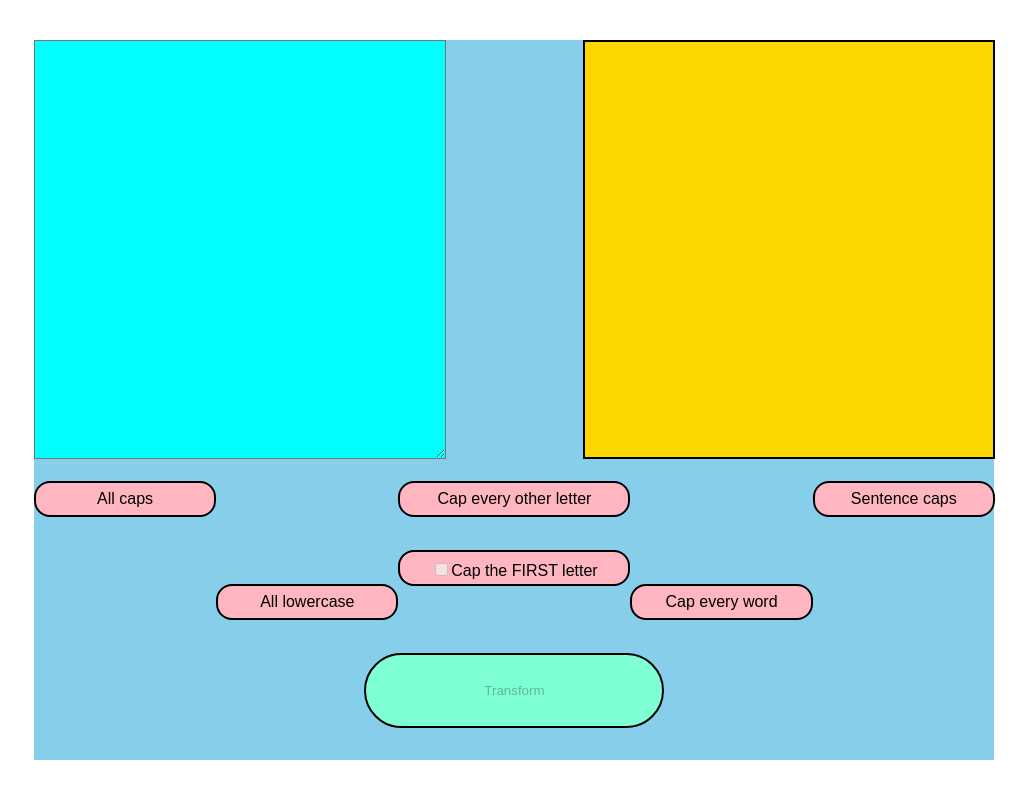
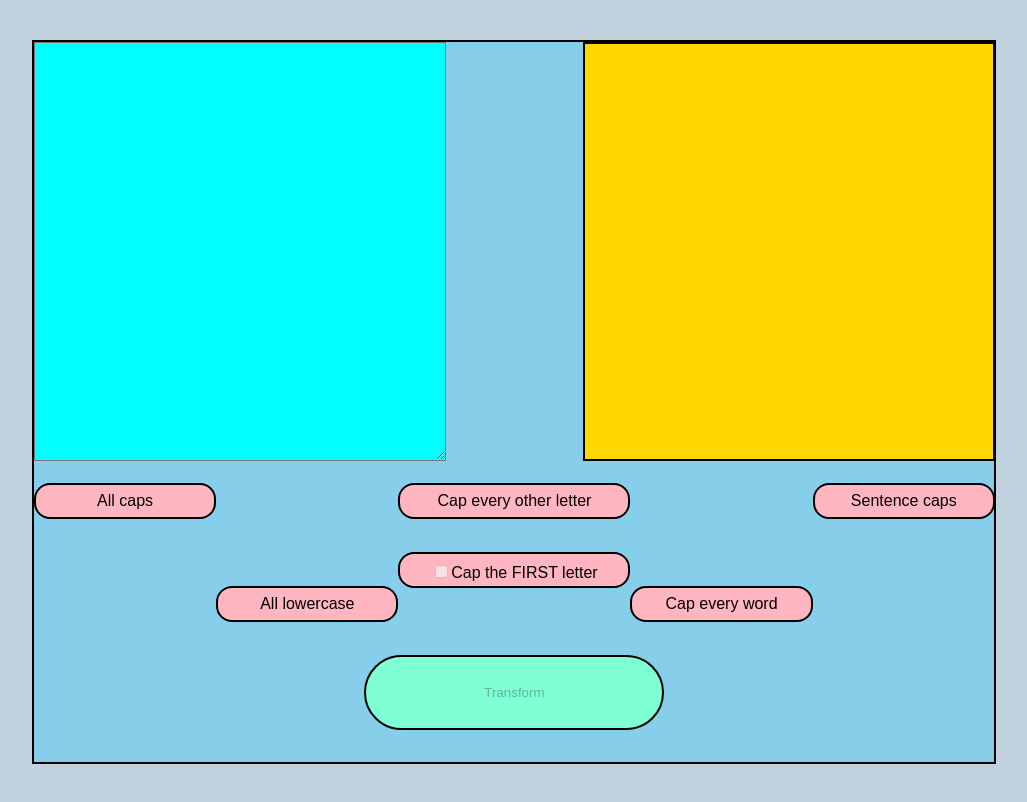
Before and after one commit to letmeeatbrioche/capitalization-app, a Next.js app: page / in a window 1280 px wide. Shown: the whole page, without its empty margins (126-1153 px from the left). Built offline with nearby package versions, Linux system fonts and the light colour scheme.

Commit message:
Set background color

```diff
--- a/src/app/globals.css
+++ b/src/app/globals.css
@@ -47,8 +47,11 @@ table {
 	border-spacing: 0;
 }
 
+
+
 /* MY STYLES */
 body {
+   background-color: rgb(195, 210, 223);
    font-family: sans-serif;
 }
 
@@ -56,8 +59,8 @@ body {
    max-width: 960px;
    margin: 40px auto;
    height: 90vh;
+   border: 2px black solid;
    /* background-color: lightgray; */
-   /* border: 1px skyblue solid; */
    /* color: white; */
  }
 
```
